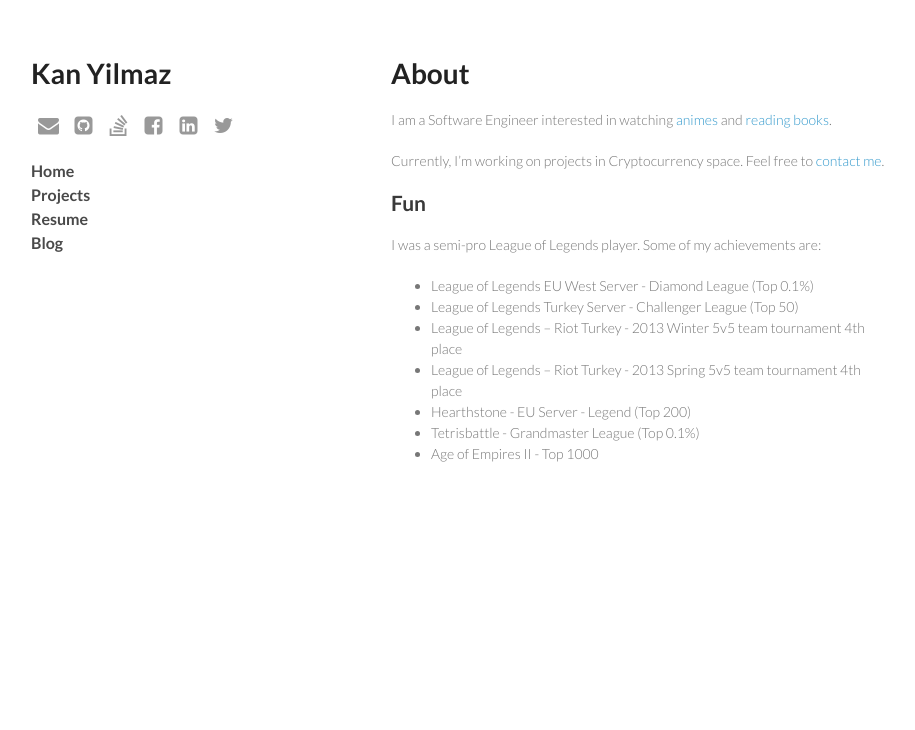
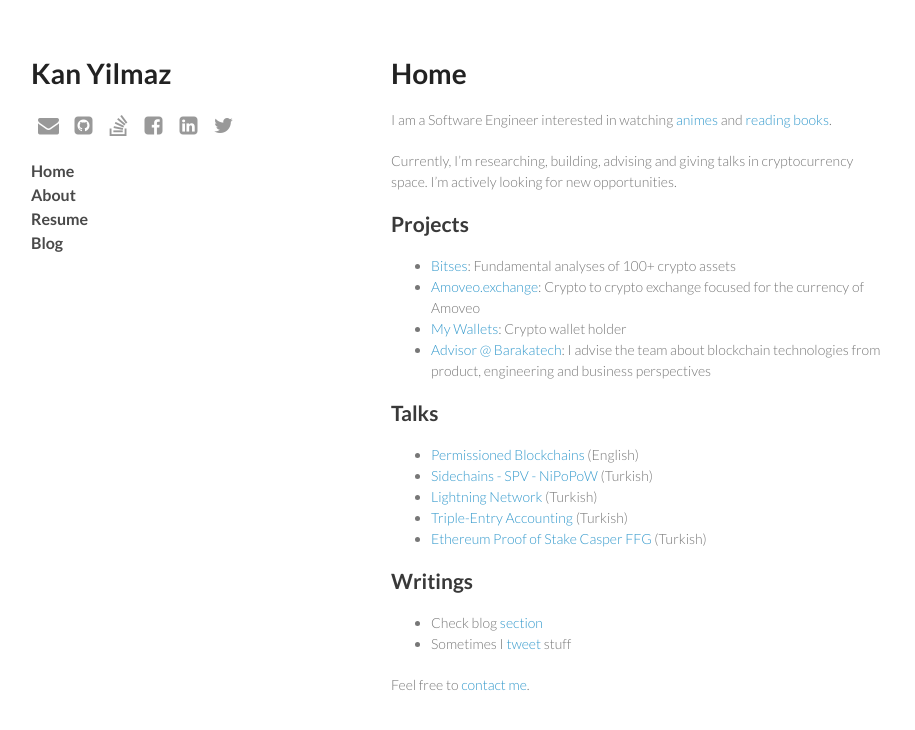
Before and after one commit to thellimist/thellimist.github.io, a Jekyll site: the page built from index.html, in a window 1280 px wide. Shown: the top 730 px of the page, without its empty margins (179-1094 px from the left). Built offline with Jekyll 4.4.1, drawn with Linux system fonts in a browser that asks for light colours; nearby versions of some CDN libraries.

Commit message:
add about section

```diff
--- a/_layouts/default.html
+++ b/_layouts/default.html
@@ -33,7 +33,7 @@
         <p></p>
         <p class="navigation">
           <a href="/">Home</a><br>
-          <a href="/project/">Projects</a><br>
+          <a href="/about/">About</a><br>
           <a href="/assets/resume.pdf" target="_blank">Resume</a><br>
           <a href="/blog/">Blog</a><br>
         </p>
--- a/_layouts/default_markdown.html
+++ b/_layouts/default_markdown.html
@@ -33,7 +33,7 @@
         <p></p>
         <p class="navigation">
           <a href="/">Home</a><br>
-          <a href="/project/">Projects</a><br>
+          <a href="/about/">About</a><br>
           <a href="/assets/resume.pdf" target="_blank">Resume</a><br>
           <a href="/blog/">Blog</a><br>
         </p>
--- a/index.html
+++ b/index.html
@@ -2,20 +2,33 @@
 layout: default
 title: thellimist
 ---
-# About
+
+# Home
 
 I am a Software Engineer interested in watching [animes](https://docs.google.com/spreadsheets/d/1maa414tmM5iKOrWWkQ6pWR38OrQhUrZaB-KqHjO9M-w/edit?usp=sharing) and [reading books](https://www.goodreads.com/thellimist).
 
-Currently, I'm working on projects in Cryptocurrency space. Feel free to [contact me](mailto:mufuyil@gmail.com).
+Currently, I'm researching, building, advising and giving talks in cryptocurrency space. I'm actively looking for new opportunities.
 
-## Fun
+## Projects
 
-I was a semi-pro League of Legends player. Some of my achievements are:
+* [Bitses](https://bitses.org/): Fundamental analyses of 100+ crypto assets
+* [Amoveo.exchange](https://amoveo.exchange): Crypto to crypto exchange focused for the currency of Amoveo
+* [My Wallets](http://mywallets.co): Crypto wallet holder
+* [Advisor @ Barakatech](https://www.linkedin.com/company/barakatech/): I advise the team about blockchain technologies from product, engineering and business perspectives
 
-* League of Legends EU West Server - Diamond League (Top 0.1%)
-* League of Legends Turkey Server - Challenger League (Top 50)
-* League of Legends – Riot Turkey - 2013 Winter 5v5 team tournament 4th place
-* League of Legends – Riot Turkey - 2013 Spring 5v5 team tournament 4th place
-* Hearthstone - EU Server - Legend (Top 200)
-* Tetrisbattle - Grandmaster League (Top 0.1%)
-* Age of Empires II - Top 1000
+## Talks
+
+* [Permissioned Blockchains](https://www.youtube.com/watch?v=h4frqbaoRoc) (English)
+* [Sidechains - SPV - NiPoPoW](https://www.youtube.com/watch?v=RN4vUQcr3ZY) (Turkish)
+* [Lightning Network](https://www.youtube.com/watch?v=nbeuOFJD0E0) (Turkish)
+* [Triple-Entry Accounting](https://www.youtube.com/watch?v=LszBRArHZ8A) (Turkish)
+* [Ethereum Proof of Stake Casper FFG](https://www.youtube.com/watch?v=fzD5blDJooo) (Turkish)
+
+## Writings
+
+* Check blog [section](/blog/)
+* Sometimes I [tweet](https://twitter.com/thellimist) stuff
+
+
+
+Feel free to [contact me](mailto:mufuyil@gmail.com).
```
Also changed, not shown: about/index.html (added, +64 -0 lines), project/index.html (deleted, +0 -78 lines).
